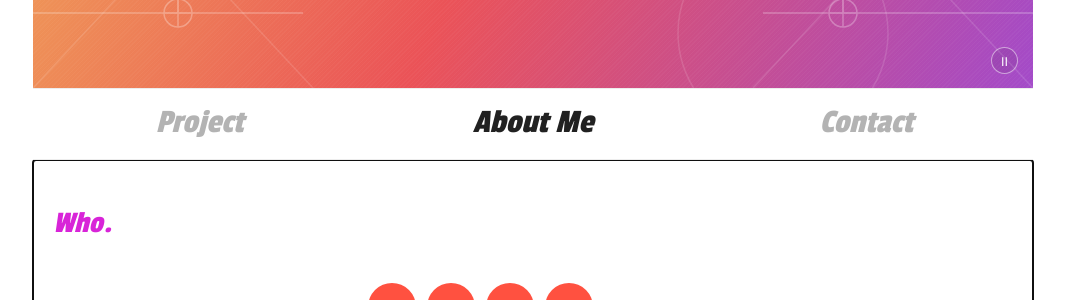
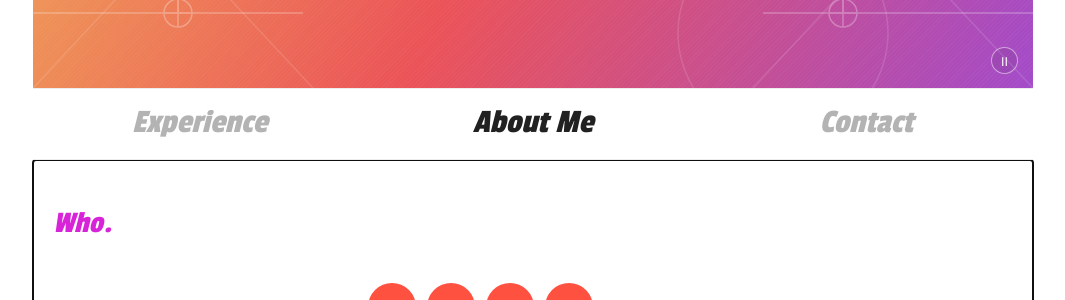
Before and after one commit to KimYeonJuu/KimYeonJuu.github.io, a Jekyll site: the page built from index.html, in a window 1280 px wide. Shown: the part 212-512 px from the top of the page, without its empty margins (107-1172 px from the left). Built offline with Jekyll 4.4.1, drawn with Linux system fonts in a browser that asks for light colours.

Commit message:
Rename Project navigation and tab title to Experience

```diff
--- a/_includes/header.html
+++ b/_includes/header.html
@@ -1,5 +1,5 @@
 <header id="header"><div class="wrapper header-inner">
 <a class="wordmark" href="{{ '/' | relative_url }}" aria-label="김연주 홈">yeonju<span>.</span></a>
 <button class="menu-toggle" type="button" aria-label="메뉴 열기" aria-controls="site-nav" aria-expanded="false"><span></span><span></span></button>
-<nav id="site-nav" aria-label="주요 메뉴"><a href="{{ '/#project' | relative_url }}">Project</a><a href="{{ '/#about' | relative_url }}">About Me</a><a href="{{ '/#contact' | relative_url }}">Contact</a></nav>
+<nav id="site-nav" aria-label="주요 메뉴"><a href="{{ '/#project' | relative_url }}">Experience</a><a href="{{ '/#about' | relative_url }}">About Me</a><a href="{{ '/#contact' | relative_url }}">Contact</a></nav>
 </div></header>
--- a/_layouts/tabs.html
+++ b/_layouts/tabs.html
@@ -7,12 +7,12 @@
 <meta name="description" content="김연주 · Quantum Information × AI. 연구 프로젝트, 소개와 연락처를 확인하세요. Pattern Recognition SCIE 제1저자, 2026.09 게재 승인.">
 <meta name="theme-color" content="#e76891">
 <meta property="og:title" content="Yeonju Kim · Quantum Information × AI">
-<meta property="og:description" content="의료영상 AI에서 양자정보 연구로. Project · About Me · Contact">
+<meta property="og:description" content="의료영상 AI에서 양자정보 연구로. Experience · About Me · Contact">
 <meta property="og:image" content="https://raw.githubusercontent.com/KimYeonJuu/KimYeonJuu/main/assets/profile/banner.png">
 <link rel="icon" href="{{ '/assets/favicon.svg' | relative_url }}" type="image/svg+xml">
 <link rel="stylesheet" href="{{ '/assets/kyunga-layout.css' | relative_url }}?v=reference-20261021">
 <link rel="stylesheet" href="{{ '/assets/portfolio.css' | relative_url }}?v=muted-core-20261022">
-<script src="{{ '/assets/js/portfolio-tabs.js' | relative_url }}?v=reference-20261021" defer></script>
+<script src="{{ '/assets/js/portfolio-tabs.js' | relative_url }}?v=experience-20261022" defer></script>
 </head>
 <body class="tabbed-home">
 <a class="skip-link" href="#main">본문으로 이동</a>
--- a/assets/js/portfolio-tabs.js
+++ b/assets/js/portfolio-tabs.js
@@ -29,7 +29,7 @@
       tab.closest('.btn')?.classList.toggle('on', selected);
     });
     panels.forEach(panel => { panel.hidden = panel.dataset.panel !== name; });
-    document.title = `${name === 'project' ? 'Project' : name === 'contact' ? 'Contact' : 'About Me'} · 김연주`;
+    document.title = `${name === 'project' ? 'Experience' : name === 'contact' ? 'Contact' : 'About Me'} · 김연주`;
     if (historyMode !== 'none' && location.hash !== `#${name}`) {
       const url = `${location.pathname}${location.search}#${name}`;
       history[historyMode === 'replace' ? 'replaceState' : 'pushState']({tab:name}, '', url);
--- a/index.html
+++ b/index.html
@@ -15,7 +15,7 @@ title: 연구 포트폴리오
     <button id="rotation-toggle" class="rotation-toggle" type="button" aria-label="배너 문구 전환 일시정지" aria-pressed="false" hidden>Ⅱ</button>
   </div>
   <nav id="portfolio-tabs" class="portfolio-tabs" aria-label="포트폴리오 메뉴"><ul class="gnb" role="tablist" aria-label="포트폴리오 메뉴">
-    <li class="btn" role="presentation"><a id="tab-project" class="portfolio-tab" role="tab" data-tab="project" href="#project" aria-controls="project" aria-selected="false" tabindex="-1">Project</a></li>
+    <li class="btn" role="presentation"><a id="tab-project" class="portfolio-tab" role="tab" data-tab="project" href="#project" aria-controls="project" aria-selected="false" tabindex="-1">Experience</a></li>
     <li class="btn on" role="presentation"><a id="tab-about" class="portfolio-tab is-active" role="tab" data-tab="about" href="#about" aria-controls="about" aria-selected="true" tabindex="0">About Me</a></li>
     <li class="btn" role="presentation"><a id="tab-contact" class="portfolio-tab" role="tab" data-tab="contact" href="#contact" aria-controls="contact" aria-selected="false" tabindex="-1">Contact</a></li>
   </ul></nav>
```
